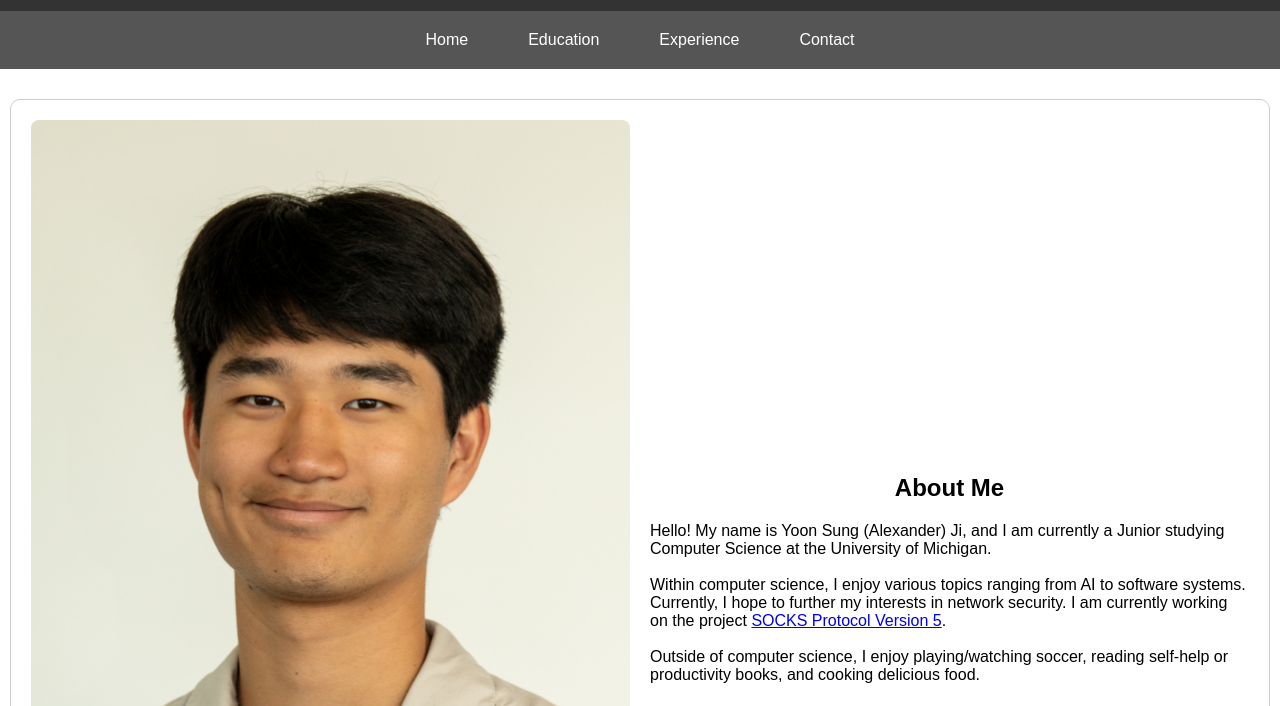
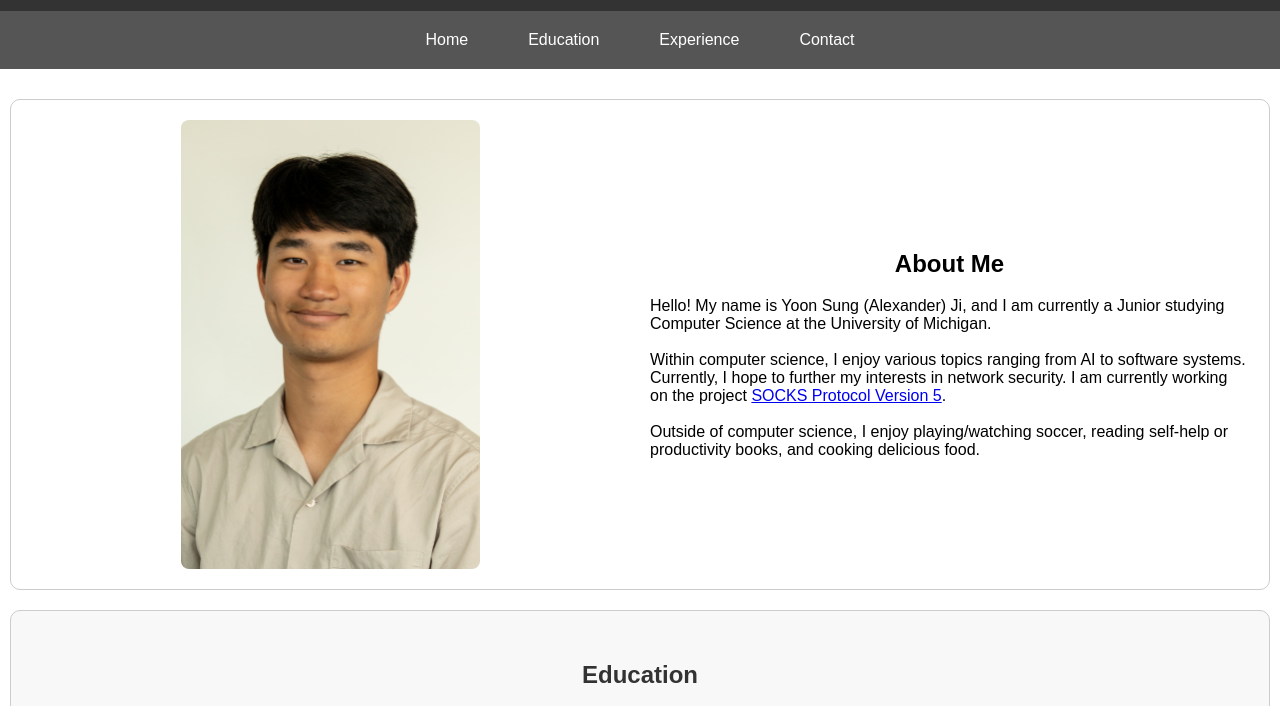
Before and after one commit to ajys03/ajys03.github.io, a plain HTML site: page index.html in a window 1280 px wide. Shown: the part 89-795 px from the top of the page. Drawn offline with Linux system fonts and the light colour scheme.

Commit message:
little picture change

```diff
--- a/stylesheet.css
+++ b/stylesheet.css
@@ -62,8 +62,8 @@ nav a:hover {
 }
 
 .section img {
-    max-width: 100%;
-    max-height: 100%;
+    max-width: 50%;
+    max-height: 50%;
     border-radius: 8px;
 }
 
```
